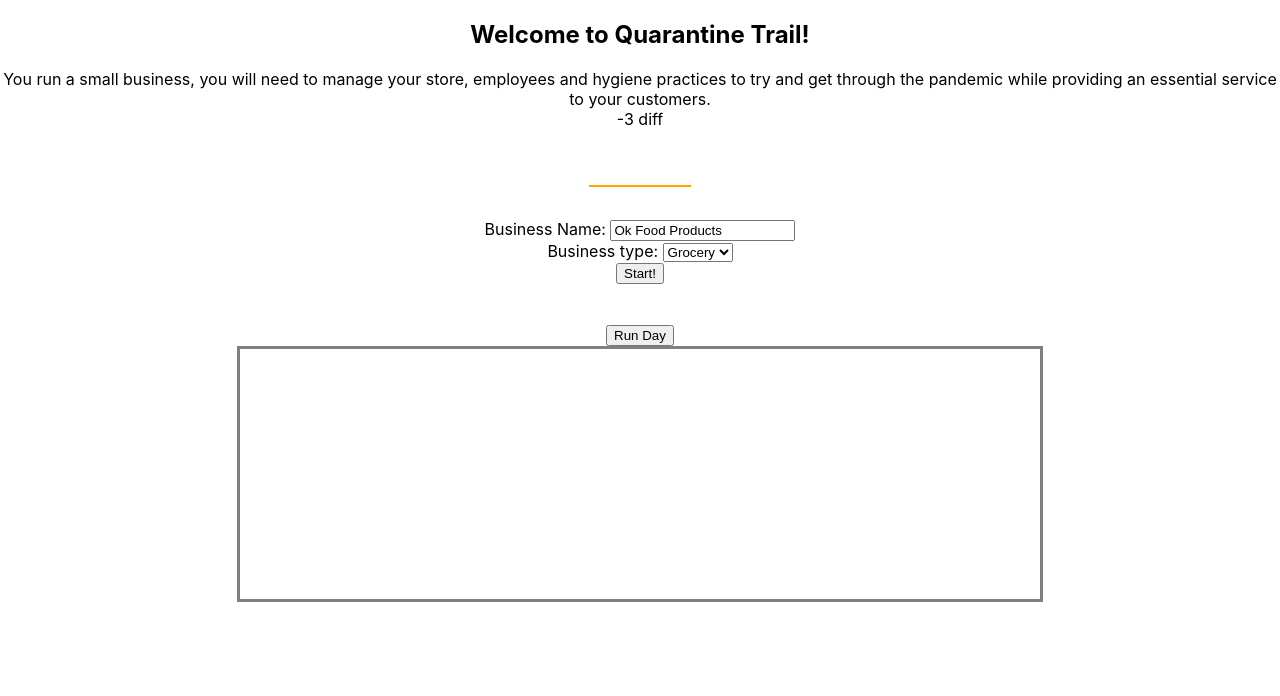
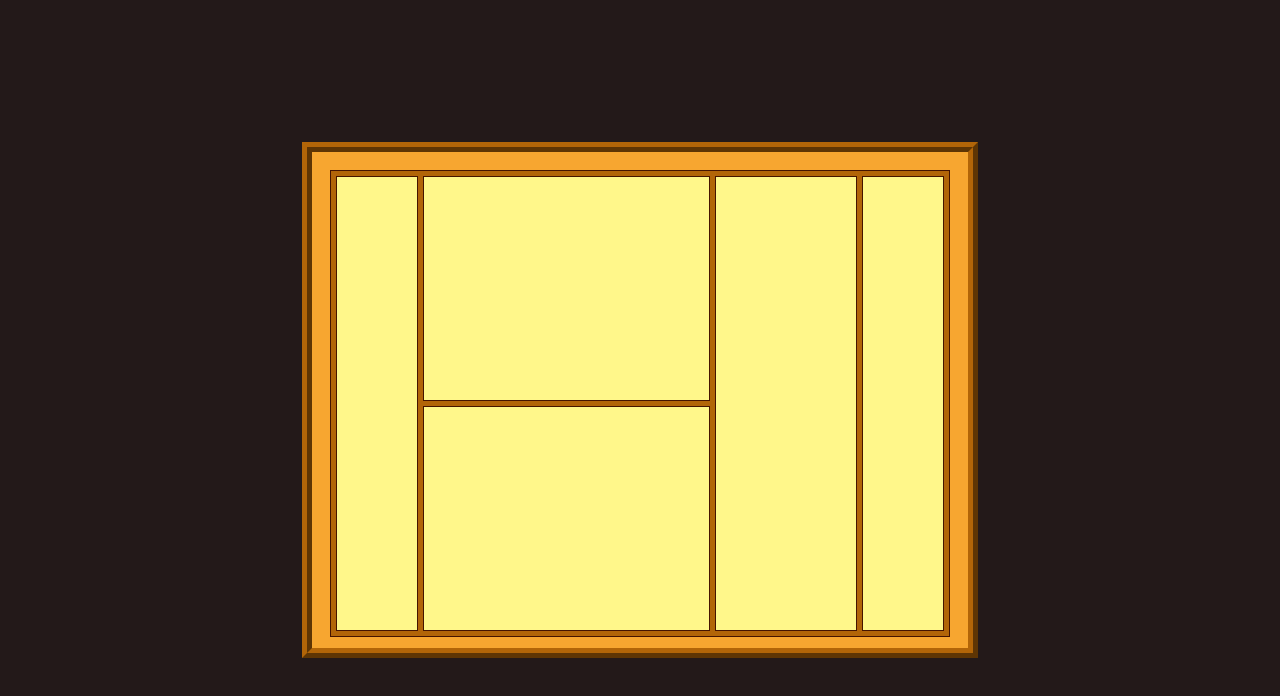
Before and after one commit to Macflash/quarantine-trail, a React (Create React App) app: page / in a window 1280 px wide. Shown: the top 696 px of the page. Built offline with nearby package versions, Linux system fonts and the light colour scheme.

Commit message:
Update layout

```diff
--- a/src/App.tsx
+++ b/src/App.tsx
@@ -6,8 +6,9 @@ import { City, CityView, AdvanceCity } from './views/city';
 import { useHistory } from './utils';
 import { BarDisplay } from './components/barDisplay';
 import { StoreDisplay } from './components/storeDisplay';
+import { Layout, ColorOrange, OuterBorder } from './components/layout';
 
-const confirmedCases =[1,3,6,13,18,28,39,70,80,102,136,162,267,366,457,568,642,769,904,1012,1187,1376,1524,1793,1996,2469,2580,3207,3723,4310,4896];
+const confirmedCases = [1, 3, 6, 13, 18, 28, 39, 70, 80, 102, 136, 162, 267, 366, 457, 568, 642, 769, 904, 1012, 1187, 1376, 1524, 1793, 1996, 2469, 2580, 3207, 3723, 4310, 4896];
 
 function App() {
   const [infected, addInfected] = useHistory([0]);
@@ -36,10 +37,20 @@ function App() {
 
 
   return (
-    <div className="App">
+    <div className="wrapper" style={{ backgroundColor: ColorOrange, padding: 18, width: 620, height: 460, border: OuterBorder }}>
+      <Layout />
+    </div>
+  );
+}
+
+export default App;
+
+
+/*
+<div className="App" style={{ backgroundColor: ColorYellow, border: InnerBorder, height: "100%" }}>
 <h2>Welcome to Quarantine Trail!</h2>
+
 You run a small business, you will need to manage your store, employees and hygiene practices to try and get through the pandemic while providing an essential service to your customers.
-
 <br />
 <div>{city.testedPositive - confirmedCases[city.day]} diff</div>
 <BarDisplay values={infected} />
@@ -56,7 +67,4 @@ function App() {
 
 <StoreDisplay customers={(business?.customers ?? 0) / (business?.openHours ?? 1)} />
 </div>
-  );
-}
-
-export default App;
+*/
--- /dev/null
+++ b/src/components/layout.tsx
@@ -0,0 +1,43 @@
+import React from 'react';
+
+export const ColorYellow = "rgb(255,247,138)";
+export const ColorOrange = "rgb(247,166,48)";
+export const ColorBrown = "rgb(178,101,8)";
+export const ColorDarkBrown = "rgb(69,20,0)";
+
+export const OuterBorder = `10px ridge ${ColorBrown}`;
+export const InnerBorder = `5px solid ${ColorBrown}`;
+export const MiniBorder = `1px solid ${ColorDarkBrown}`;
+
+const spacing = 5;
+const margin = spacing / 2;
+
+const basicBoxStyle = {
+    backgroundColor: ColorYellow,
+    margin,
+    border: MiniBorder,
+}
+
+export const Layout: React.FC = props => {
+    return <div style={{ display: "flex", flexDirection: "row", alignItems: "stretch", backgroundColor: ColorBrown, height: "100%", padding: margin, border: MiniBorder }}>
+        <VerticalMenu />
+        <div style={{ flex: "auto", display: "flex", flexDirection: "column" }}>
+            <div style={{ ...basicBoxStyle, flex: "auto" }}>
+                {/* TODO: Add main view here! */}
+
+            </div>
+            <div style={{ ...basicBoxStyle, flex: "auto" }}>
+                {/* TODO: Add Log here! */}
+            </div>
+        </div>
+        <div style={{ ...basicBoxStyle, width: 140 }}></div>
+        <VerticalMenu />
+    </div>;
+}
+
+
+export const VerticalMenu: React.FC = props => {
+    return <div style={{ ...basicBoxStyle, width: 80 }}>
+        {/* TODO: Add menu items here! */}
+    </div>;
+}
--- a/src/index.css
+++ b/src/index.css
@@ -1,4 +1,16 @@
 body {
+  position: absolute;
+  top: 0;
+  bottom: 0;
+  left: 0;
+  right: 0;
+  padding: 50px;
+  background-color:rgb(35,25,25);
+  text-align: center;
+  display:flex;
+  flex-direction: column;
+  justify-content: center;
+  align-items: center;
   margin: 0;
   font-family: -apple-system, BlinkMacSystemFont, 'Segoe UI', 'Roboto', 'Oxygen',
     'Ubuntu', 'Cantarell', 'Fira Sans', 'Droid Sans', 'Helvetica Neue',
--- a/src/views/business.tsx
+++ b/src/views/business.tsx
@@ -27,14 +27,14 @@ export const BusinessView: React.FC<{ b: Business, setBusiness?: Setter<Business
 
     <div>
       <h3>Hours</h3>
-            Open: <input value={b.openHours} type="number" onChange={ev=> setBusiness?.({...b, openHours: ParseConstrainRange(ev.target.value, 0, 24 - b.cleanHours) })} />
+            Open: <input value={b.openHours} type="number" onChange={ev => setBusiness?.({ ...b, openHours: ParseConstrainRange(ev.target.value, 0, 24 - b.cleanHours) })} />
             &nbsp;
-            Clean: <input value={b.cleanHours} type="number" onChange={ev=>setBusiness?.({...b, cleanHours: ParseConstrainRange(ev.target.value, 0, 24 - b.openHours) })} />
+            Clean: <input value={b.cleanHours} type="number" onChange={ev => setBusiness?.({ ...b, cleanHours: ParseConstrainRange(ev.target.value, 0, 24 - b.openHours) })} />
     </div>
 
     <div>
       <h3>Employees</h3>
-            <div style={{ display: "flex", flexDirection: "row", justifyContent: "space-around" }}>
+      <div style={{ overflow: "auto", width: "100%" }}>
         {b.employees.map((e, i) =>
           <EmployeeView
             key={i}
@@ -45,7 +45,8 @@ export const BusinessView: React.FC<{ b: Business, setBusiness?: Setter<Business
               employees[i] = newE;
               props.setBusiness?.({ ...b, employees });
             } : undefined}
-                    />)}</div>
+          />)}
+      </div>
     </div>
 
     <br />
@@ -55,7 +56,7 @@ export const BusinessView: React.FC<{ b: Business, setBusiness?: Setter<Business
 
 
 export function advanceBusiness(b: Business, c: City): Business {
-    const newBusiness = {...b};
+  const newBusiness = { ...b };
   newBusiness.customers = InRange(50, 400);
   let volume = "normal";
   if (newBusiness.customers > 250) {
@@ -107,8 +108,8 @@ export function advanceBusiness(b: Business, c: City): Business {
   // compare cleaning to customers
 
   let infectedShoppers = 0;
-    for(let i = 0; i < newBusiness.customers; i++){
-        if(Math.random() > (c.population - c.infected) / c.population){
+  for (let i = 0; i < newBusiness.customers; i++) {
+    if (Math.random() > (c.population - c.infected) / c.population) {
       infectedShoppers++;
     }
   }
@@ -117,8 +118,20 @@ export function advanceBusiness(b: Business, c: City): Business {
   // should have like a HALF life of the cleanliness of the store
   const ic = .05;
 
-    newBusiness.money -= b.employees.map(e => e.pay).reduce((p, v) => p + (v * (b.openHours + b.cleanHours)));
-    newBusiness.employees = employees.map(e => ({ ...e, hasVirus: e.hasVirus || Math.random() < ic*infectedShoppers } as Employee));
+  const laborCost = b.employees.map(e => e.pay).reduce((p, v) => p + (v * (b.openHours + b.cleanHours)));
+  let sales = 0;
+  for (var i = 0; i < newBusiness.customers; i++) {
+    sales += InRange(1, 30);
+  }
+  const fixedCost = 500; //* how much is RENT? 300? insurance? maybe 500-1000?
+  const profit = (sales - fixedCost) - laborCost;
+  console.log(`You made $${profit}. Labor was $${laborCost}, sales were $${sales} and fixed costs were $${fixedCost}`);
+
+  newBusiness.money -= laborCost;
+  newBusiness.money += sales;
+  newBusiness.money -= fixedCost;
+
+  newBusiness.employees = employees.map(e => ({ ...e, hasVirus: e.hasVirus || Math.random() < ic * infectedShoppers } as Employee));
   newBusiness.employees = newBusiness.employees.map(e => advanceEmployee(e, b, c));
 
   return newBusiness;
--- a/src/views/employee.tsx
+++ b/src/views/employee.tsx
@@ -80,7 +80,8 @@ const Morale: React.FC<{ e: Employee }> = props => {
 
 export const EmployeeView: React.FC<{ e: Employee, i: number, setEmployee?: ArraySetter<Employee> }> = props => {
     const { e, i, setEmployee } = props;
-    return <div style={{ border: "1px solid black", padding: 10 }} key={i}>
+    return <div style={{ border: "1px solid black", padding: 10, margin: 10, display: "inline-block", height: 250 }} key={i}>
+        <div style={{ display: "flex", flexDirection: "column" }}>
 
 
             <div>{e.name}</div>
@@ -111,9 +112,7 @@ export const EmployeeView: React.FC<{ e: Employee, i: number, setEmployee?: Arra
                     <option disabled value="quit">Quit</option>
                 </select>
             </label>
-
-        <br />
-        <br />
+        </div>
     </div>;
 }
 
--- a/src/views/startGame.tsx
+++ b/src/views/startGame.tsx
@@ -21,6 +21,6 @@ export const StartGame: React.FC<{ onCreate: (newB: Business) => void }> = props
         </label>
 
         <br />
-        <button disabled={!name} onClick={() => name && props.onCreate({ name, businessType, money: 10000, employees: CreateEmployees(5), openHours: 10, cleanHours: 0, customers: 0 })}>Start!</button>
+        <button disabled={!name} onClick={() => name && props.onCreate({ name, businessType, money: 10000, employees: CreateEmployees(10), openHours: 10, cleanHours: 0, customers: 0 })}>Start!</button>
     </div>
 }
```
Also changed, not shown: src/components/verticalMenu.tsx (added, +8 -0 lines). Lines whose indentation alone changed are shown as unchanged.
